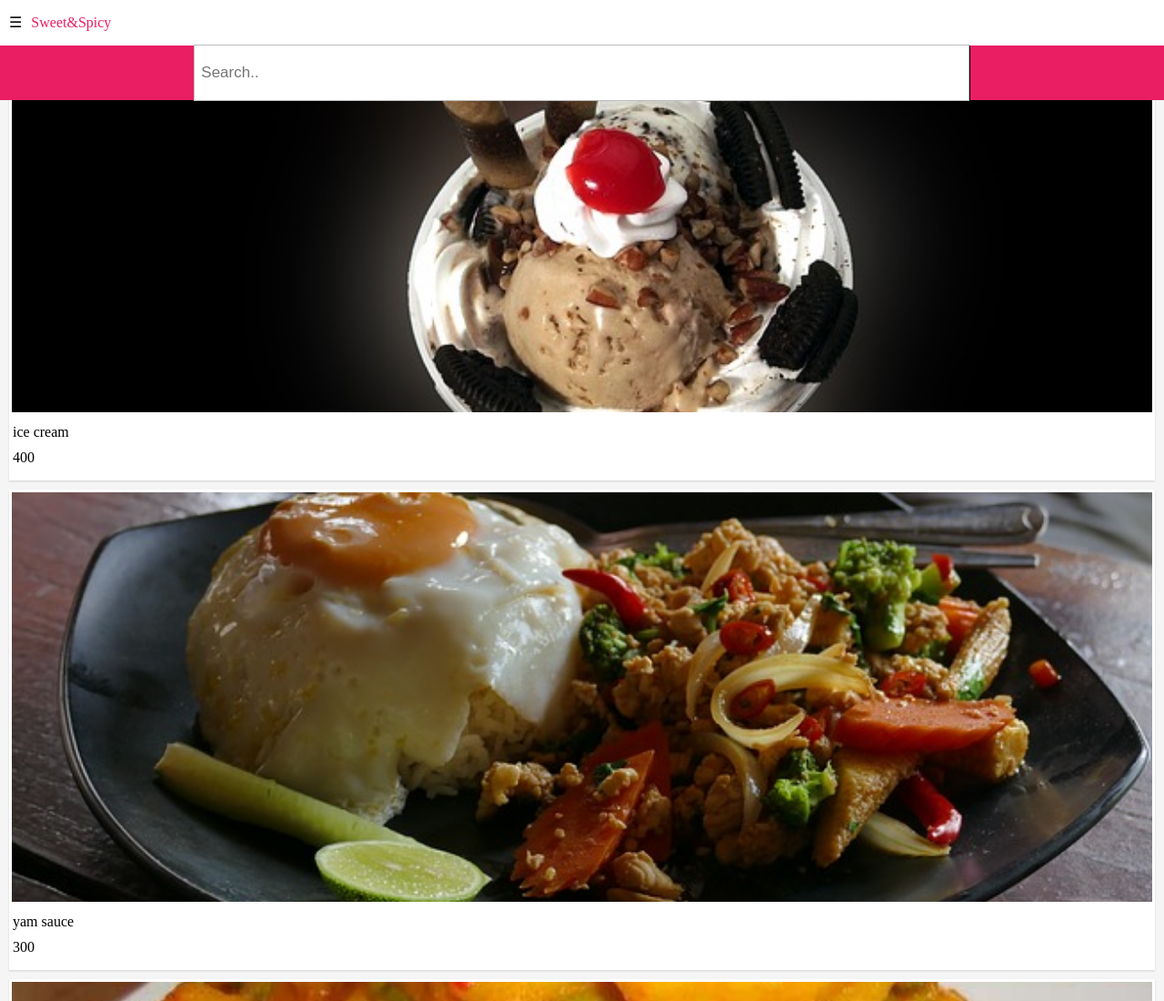
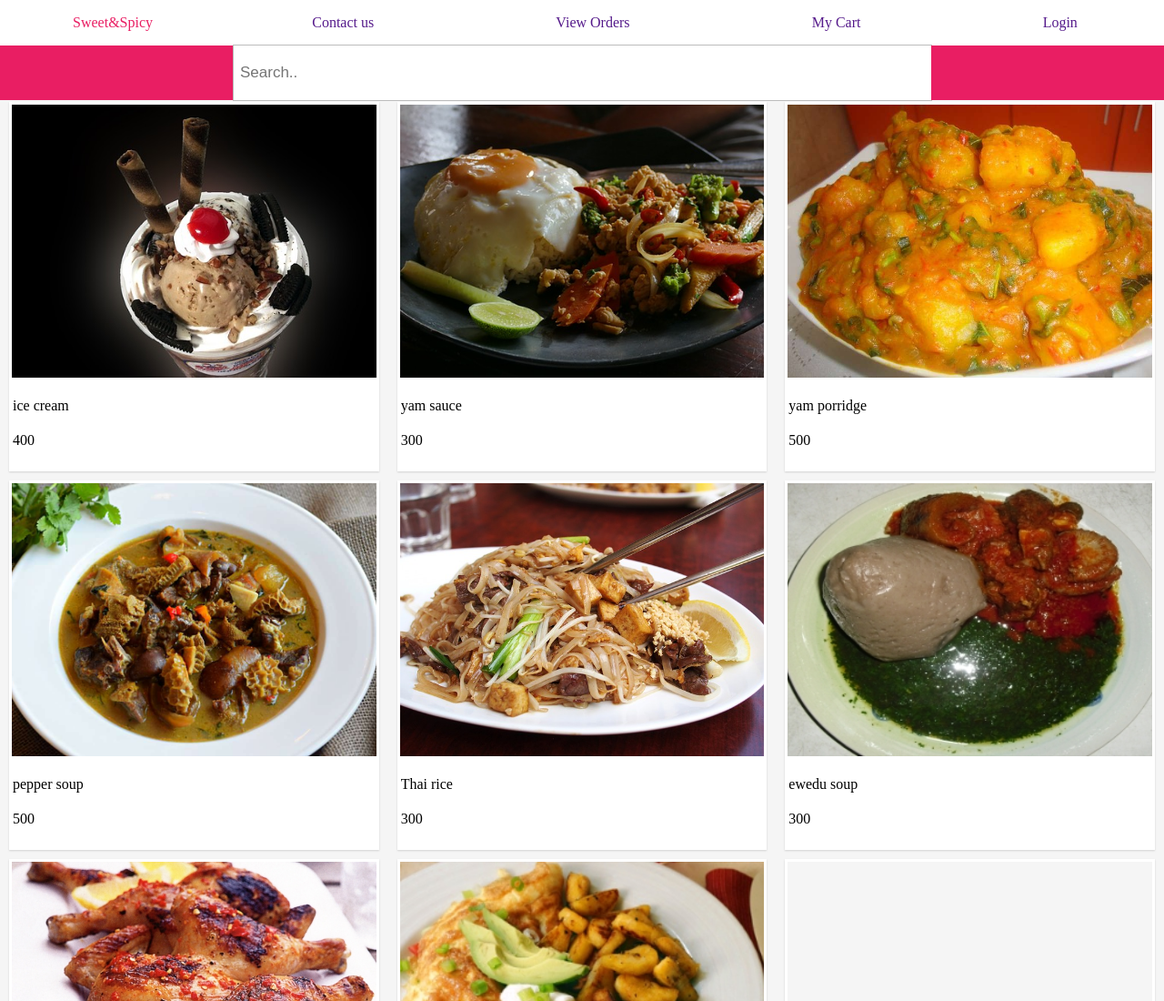
Before and after one commit to charlesinto/sweet-spicy, a website: page UI/index.html in a window 1280 px wide. Shown: the top 1100 px of the page at 91% size. Drawn offline with nearby package versions, Linux system fonts and the light colour scheme; no server answers.

Commit message:
create responsive food grid for medium and large screen- 160377766

```diff
--- a/UI/css/home.css
+++ b/UI/css/home.css
@@ -123,14 +123,20 @@ section nav{
 
 }
 
- ul {
+ ul.mobile-nav {
     display: flex;
     flex: 1;
     justify-content: flex-start;
    align-items: center;
    height: 50px;
 }
-
+ul.desktop-nav{
+    display: none;
+    flex: 1;
+    justify-content: space-around;
+    align-items: center;
+    height: 50px;
+}
 a {
     text-decoration: none
 }
@@ -209,6 +215,8 @@ div.food-menu{
     width: 100%;
     height: 100%;
     top: 102px;
+    margin-top: 10px;
+    position: relative;
     display: flex;
     overflow: auto;
     flex-direction: column;
@@ -217,23 +225,22 @@ div.food-menu{
 .food-items{
     display: flex;
     flex-direction: column;
-    justify-content: space-around;
-    flex: 1;
     position: relative;
-    margin-left: 10px;
-    margin-right: 10px;
     margin-bottom: 10px;
-
+    flex: 1 1 300px;
     -webkit-box-shadow: 0 4px 5px -6px #777;
     -moz-box-shadow: 0 4px 5px -6px #777;
         box-shadow: 0 4px 5px -6px #777;
     border: 3px solid #fff;
 }
+.food-items:hover{
+    border:2px solid #aedef5;
+}
 .food-items:last-child{
     margin-bottom: 0;
 }
 .food-image {
-    height: 450px;
+     height: 220px;
     background-size: cover;
     /* background-size: 100% auto; */
     background-size: cover;
@@ -243,10 +250,11 @@ div.food-menu{
 
 }
 .short-description{
-    height: 70px;
+    /* height: 70px; */
     background: #fff;
     border: 1px solid #fff;
     display: flex;
+    flex: 1;
     flex-direction: column;
     justify-content: space-evenly;
 }
@@ -258,3 +266,36 @@ div.food-menu{
     box-shadow: 0 5px 15px rgba(0,0,0,0.3);
     cursor: pointer;
   }
+  ul.desktop-nav li.company-links a{
+      padding:25px;
+  }
+ul.desktop-nav li.company-links a:hover {
+    background: #333;
+    color: #e91e63;
+    border: 1px solid #333;
+}
+  @media screen and (min-width: 768px){
+    div.food-menu{
+        flex-direction: row;
+        flex-wrap: wrap;
+        justify-content: space-around;
+    }
+    .food-items{
+        height:400px;
+        width: 450px;
+        margin-left: 10px;
+        margin-right: 10px;
+    }
+    div.search-box{
+        flex: 3;
+    }
+    .food-image{
+        height: 300px;
+    }
+    ul.desktop-nav{
+        display: flex !important;
+    }
+    ul.mobile-nav{
+        display: none !important;
+    }
+  }
--- a/UI/index.html
+++ b/UI/index.html
@@ -11,15 +11,31 @@
 <body>
     <div class="mobile-view">
         <section>
-            <nav>
-                    <ul>
-                        <li>
-                            <span id="open-menu">&#9776;</span>
-                        </li>
-                        <li class="company-name"><a href="#">Sweet&amp;Spicy</a></li>
-                    </ul>
-                </nav>
+            <nav >
+                <ul class="mobile-nav">
+                    <li>
+                        <span id="open-menu">&#9776;</span>
+                    </li>
+                    <li class="company-name"><a href="#">Sweet&amp;Spicy</a></li>
+                </ul>
 
+                <ul class="desktop-nav">
+
+                    <li class="company-name"><a href="#">Sweet&amp;Spicy</a></li>
+                    <li class="company-links">
+                        <a href="">Contact us</a>
+                    </li>
+                    <li class="company-links">
+                        <a href="">View Orders</a>
+                    </li>
+                    <li class="company-links">
+                        <a href="">My Cart</a>
+                    </li>
+                    <li class="company-links">
+                        <a href="">Login</a>
+                    </li>
+                </ul>
+            </nav>
 
             </section>
             <div class="search-section">
```
